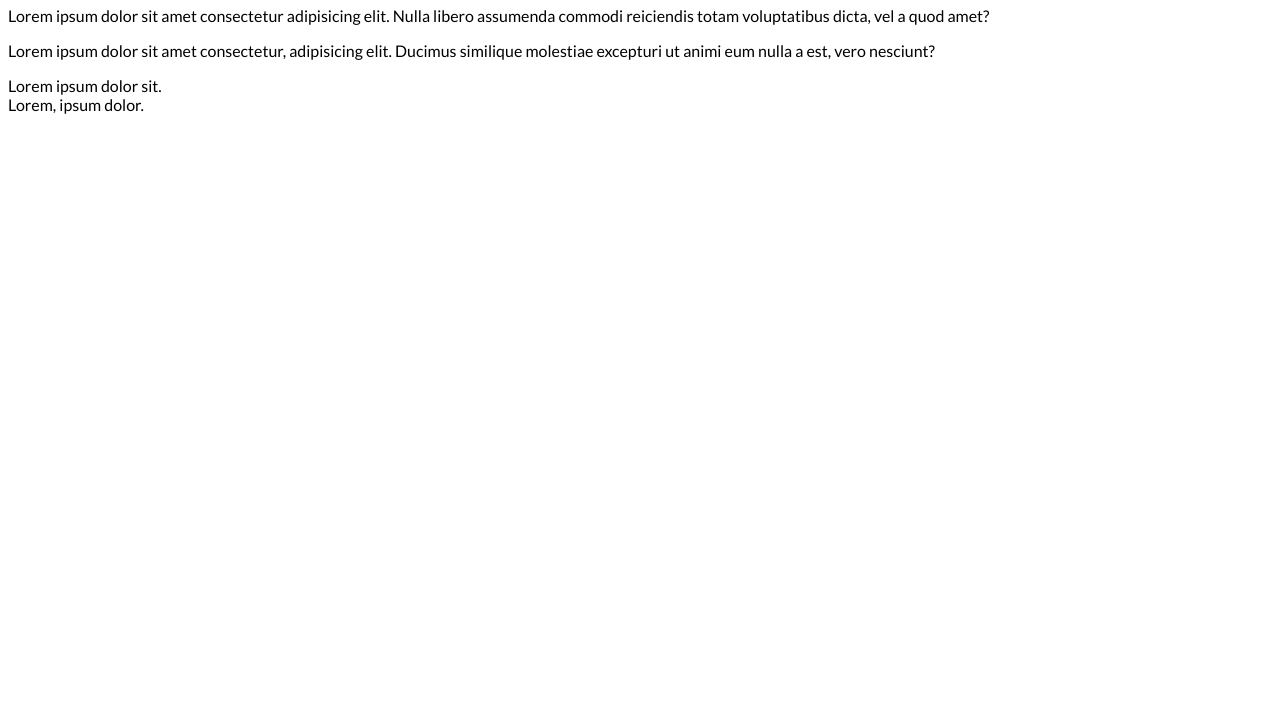
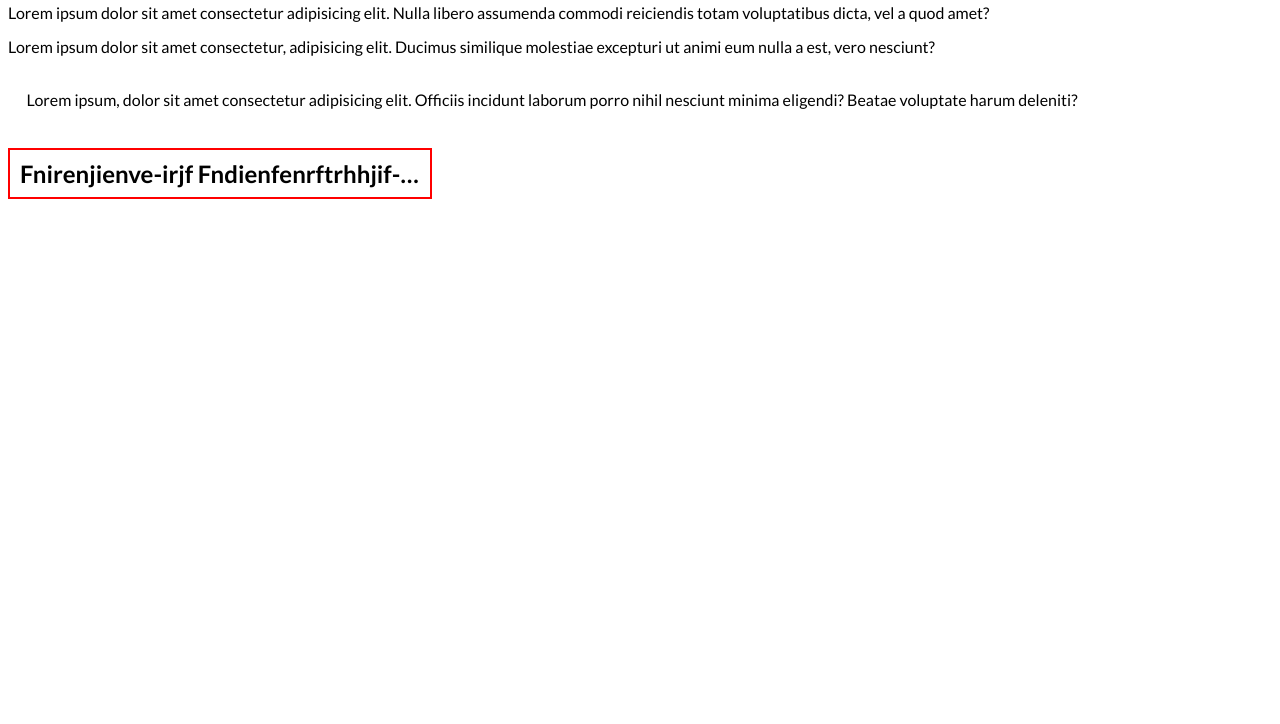
Before and after one commit to ValeriyaDidenko/-, a plain HTML site: page index.html in a window 1280 px wide. Shown: the part 76-800 px from the top of the page. Drawn offline with Linux system fonts and the light colour scheme.

Commit message:
Add text/font spacing

```diff
--- a/index.html
+++ b/index.html
@@ -22,10 +22,9 @@
     </p>
 
     <div>
-      Lorem ipsum dolor sit.
-      <article>
-        Lorem, ipsum dolor.
-      </article>
+      Lorem ipsum, dolor sit amet consectetur adipisicing elit. Officiis incidunt laborum porro nihil nesciunt minima eligendi? Beatae voluptate harum deleniti?
     </div>
+
+    <h2>Fnirenjienve-irjf Fndienfenrftrhhjif-rjnfe</h2>
   </body>
 </html>
--- a/style.css
+++ b/style.css
@@ -9,11 +9,28 @@
 /* p {
     text-align: ;
     font-size: 1rem;
-    font-family: ;
+    font-family:
+    font-weight;
+    font-style;
+    line-height: (найуніверсальніше задавати коефіцієнтом);
 } */
 
 body {
     font-family: Lato, sans-serif;
-    font-weight: 400;
-    font-style: normal;
+    /* font-weight: 400;
+    font-style: normal; */
+    line-height: 1.15;
 }
+
+div {
+    white-space: pre;
+}
+
+h2 {
+    border: 2px solid red;
+    width: 400px;
+    white-space: nowrap;
+    overflow: hidden;
+    text-overflow: ellipsis;
+    padding: 10px;
+}
```
